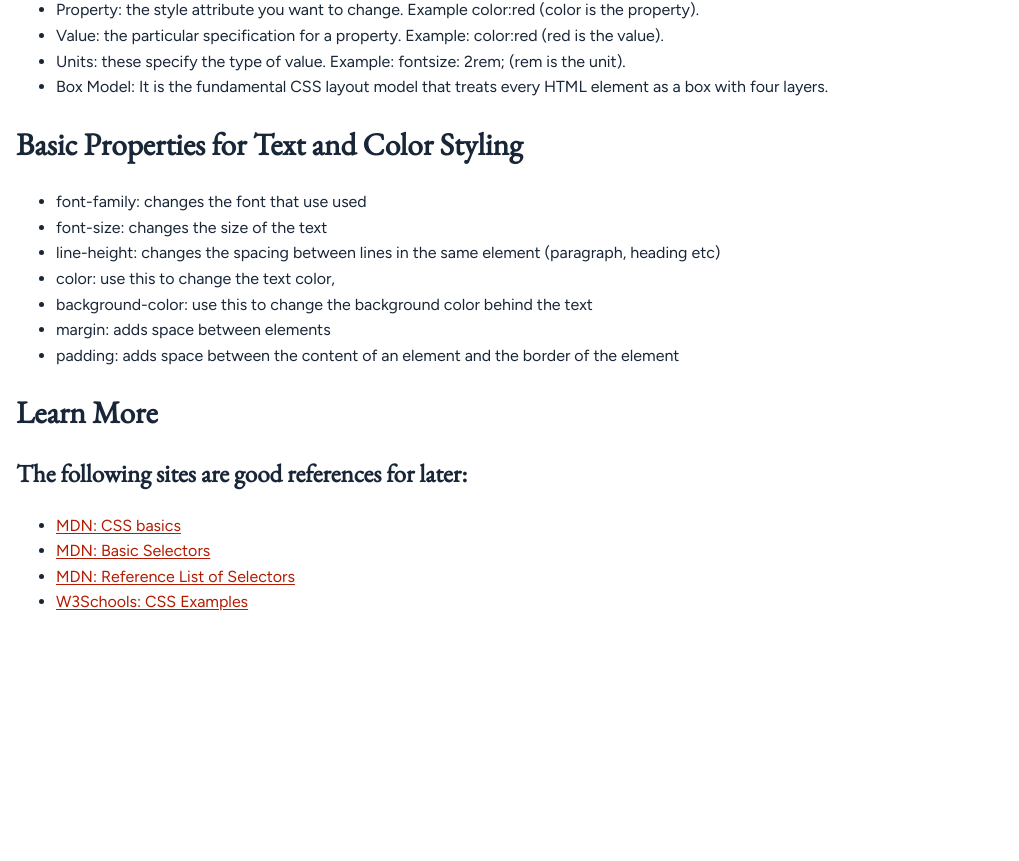
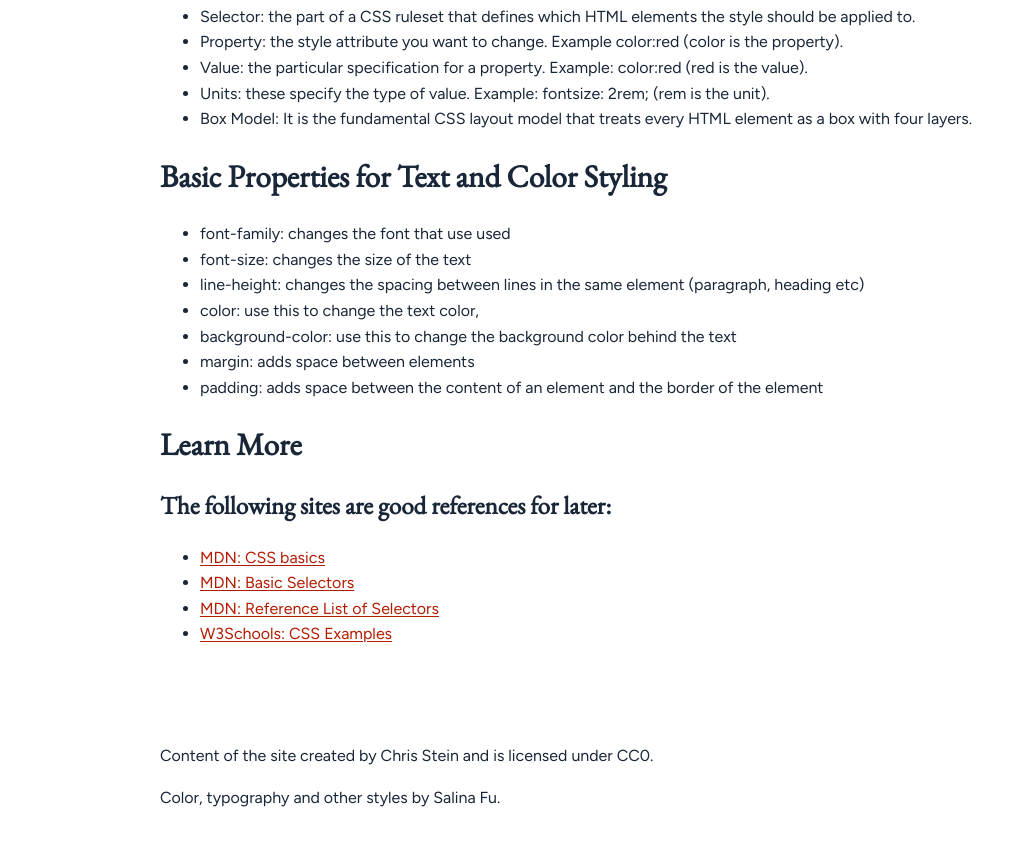
Before and after one commit to salinafu/project1-website-basics, a plain HTML site: page css-guide.html in a window 1280 px wide. Shown: the part 578-1439 px from the top of the page, without its empty margins (0-1019 px from the left). Before the commit the page ends 1209 px from the top, so only its background shows below. Drawn offline with nearby package versions, Linux system fonts and the light colour scheme.

Commit message:
added main tag and footer

```diff
--- a/css-guide.html
+++ b/css-guide.html
@@ -18,6 +18,7 @@
         </nav>
     </header>
 
+<main>
     <h1>CSS Quick Guide</h1>
 
         <p>CSS (Cascading Style Sheets) controls how your HTML looks. In this guide the focus is on styling text and color.</p>
@@ -64,6 +65,11 @@
             <li><a href="https://developer.mozilla.org/enUS/docs/Web/CSS/CSSselectors">MDN: Reference List of Selectors </a></li>
             <li><a href="https://www.w3schools.com/css/cssexamples.asp"> W3Schools: CSS Examples</a></li>
         </ul>
+</main>
 
+    <footer>
+        <p>Content of the site created by Chris Stein and is licensed under CC0.</p>
+        <p>Color, typography and other styles by Salina Fu.</p>
+    </footer>
 </body>
 </html>
```
Also changed, not shown: html-guide.html (+1 -1 lines), index.html (+1 -1 lines).
